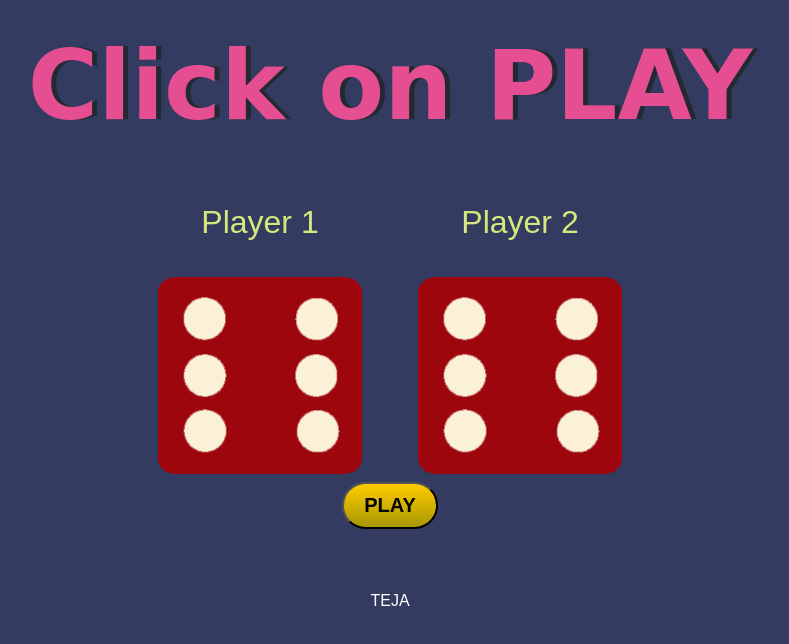
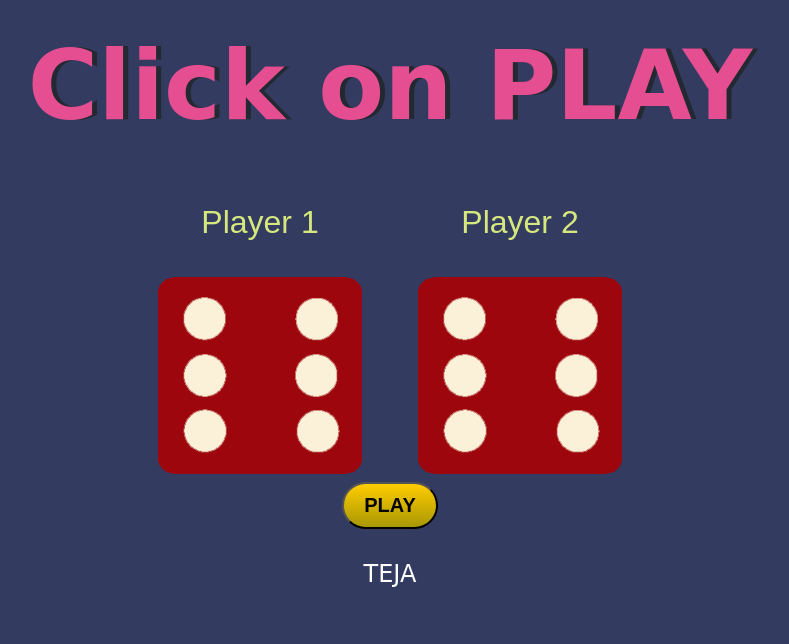
Before and after one commit to Saiteja-boyapally/Dicee_Game, a plain HTML site: page index.html in a window 1280 px wide. Shown: the whole page, without its empty margins (250-1039 px from the left). Drawn offline with Linux system fonts and the light colour scheme.

Commit message:
updated footer style

```diff
--- a/styles.css
+++ b/styles.css
@@ -33,10 +33,11 @@ img {
 }
 
 footer {
-  margin-top: 5%;
+  margin-top: 2.5%;
   color: #FFFFFF;
   text-align: center;
-  font-family: Arial;
+  font-family: cursive;
+  font-size: 1.5rem;
 }
 
 
```
